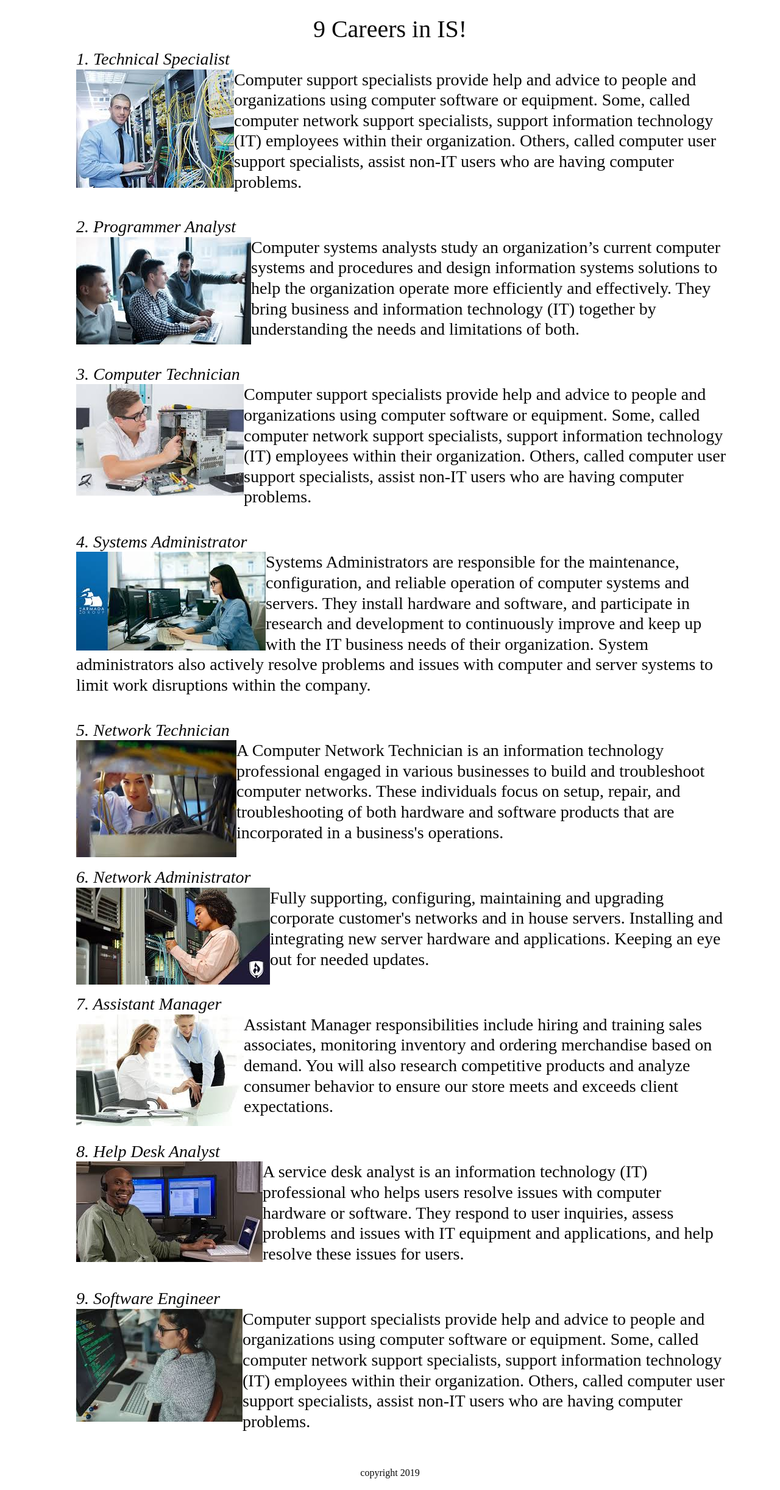
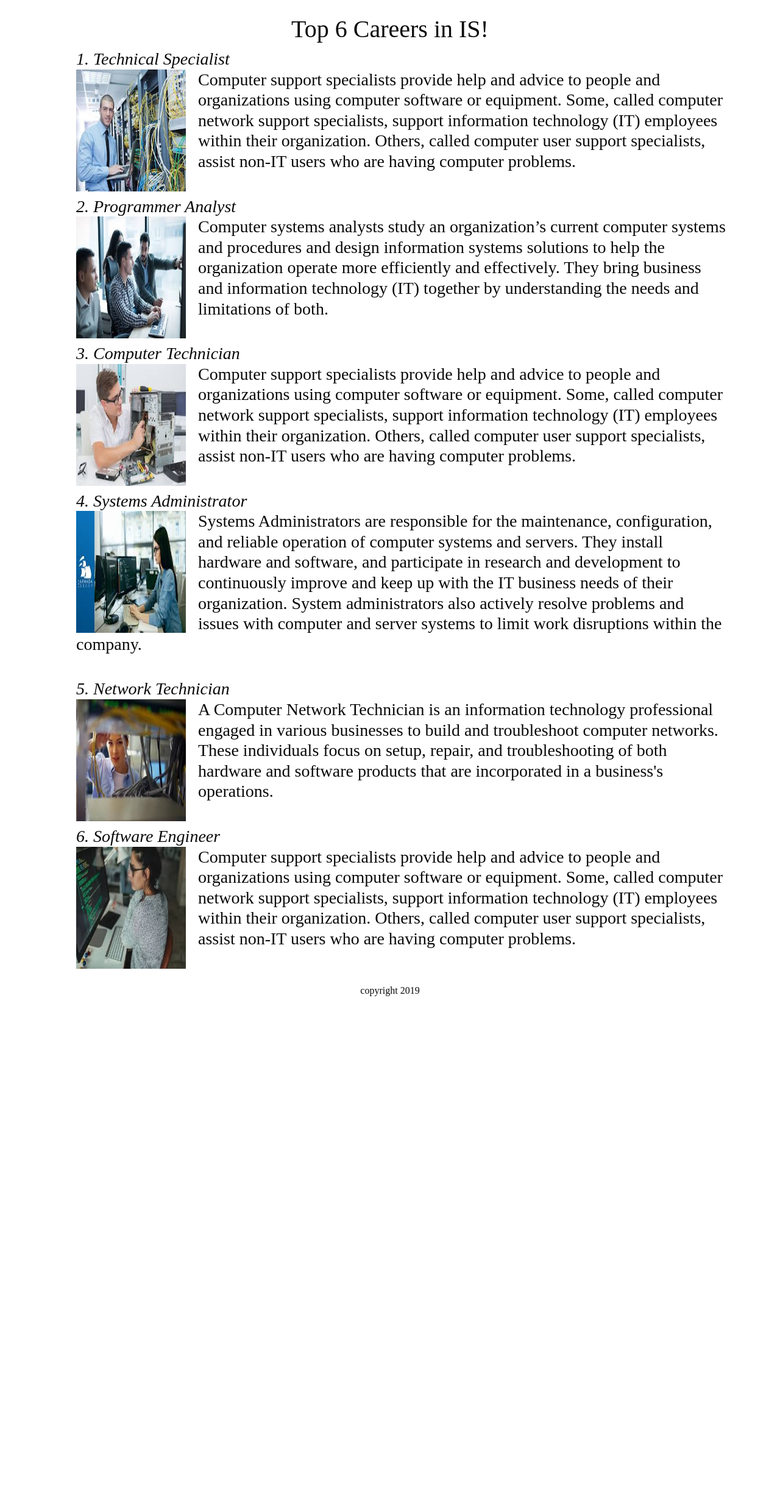
Before and after one commit to ksu-is/flask-mini-blog, a Flask app: page /careers in a window 1280 px wide. Shown: the part 42-2486 px from the top of the page at 61% size. After the commit the page ends 1676 px from the top, so only its background shows below. Run offline with Flask 2, Linux system fonts and the light colour scheme; some libraries are stand-ins or nearby versions.

Commit message:
updates to image

```diff
--- a/static/css/mainpage.css
+++ b/static/css/mainpage.css
@@ -9,6 +9,12 @@ body {
 
 header {
   background-color: rgb(227, 161, 166);
+}
+
+img {
+  padding-right: 20px;
+  width: 200px;
+  height: 200px;
 }
 
 .list {
--- a/templates/careers.html
+++ b/templates/careers.html
@@ -13,48 +13,35 @@
 
     <div style="width:100%;">
         &nbsp;&nbsp;
-        <h1>9 Careers in IS!</h1>
+        <h1>Top 6 Careers in IS!</h1>
             <ul class="toplist">
-                <h3><cite>1. Technical Specialist</cite> <br> <img class="tech"  src="/static/assets/techspec.jpg" align="left" alt="tech">
+                <h3><cite>1. Technical Specialist</cite> <br> <img src="/static/assets/techspec.jpg" align="left" alt="tech">
                     <p>Computer support specialists provide help and advice to people and organizations using computer software or equipment.
                        Some, called computer network support specialists, support information technology (IT) employees within their organization.
                        Others, called computer user support specialists, assist non-IT users who are having computer problems.</p></h3> <br>
 
-                <h3><cite>2. Programmer Analyst</cite> <br> <img class="programmer" src="/static/assets/programmer.jpg" align="left" alt="programmer">
+                <h3><cite>2. Programmer Analyst</cite> <br> <img src="/static/assets/programmer.jpg" align="left" alt="programmer">
                     <p>Computer systems analysts study an organization’s current computer systems and procedures and design information systems solutions
                        to help the organization operate more efficiently and effectively. They bring business and information technology (IT) together by
                        understanding the needs and limitations of both.</p></h3> <br>
 
-                <h3><cite>3. Computer Technician</cite> <br> <img class="ctech" src="/static/assets/computer.jpg" align="left" alt="ctech">
+                <h3><cite>3. Computer Technician</cite> <br> <img src="/static/assets/computer.jpg" align="left" alt="ctech">
                 <p>Computer support specialists provide help and advice to people and organizations using computer software or equipment. Some, called computer
                     network support specialists, support information technology (IT) employees within their organization. Others, called computer user support
                     specialists, assist non-IT users who are having computer problems.</p></h3> <br>
 
-                <h3><cite>4. Systems Administrator</cite> <br> <img class="admin" src="/static/assets/admin.jpg" align="left" alt="admin">
+                <h3><cite>4. Systems Administrator</cite> <br> <img src="/static/assets/admin.jpg" align="left" alt="admin">
                 <p> Systems Administrators are responsible for the maintenance, configuration, and reliable operation of computer systems and servers.
                     They install hardware and software, and participate in research and development to continuously improve and keep up with the IT
                     business needs of their organization. System administrators also actively resolve problems and issues with computer and server
                     systems to limit work disruptions within the company.</p> </h3> <br>
 
-                <h3><cite>5. Network Technician</cite> <br> <img class="network" src="/static/assets/network.jpg" align="left" alt="network">
+                <h3><cite>5. Network Technician</cite> <br> <img src="/static/assets/network.jpg" align="left" alt="network">
                 <p>A Computer Network Technician is an information technology professional engaged in various businesses to build and troubleshoot
                     computer networks. These individuals focus on setup, repair, and troubleshooting of both hardware and software products that are
                     incorporated in a business's operations.</p> </h3> <br>
 
-                <h3><cite>6. Network Administrator</cite> <br> <img class="nadmin" src="/static/assets/nadmin.jpg" align="left" alt="nadmin">
-                <p>Fully supporting, configuring, maintaining and upgrading corporate customer's networks and in house servers. Installing and
-                   integrating new server hardware and applications. Keeping an eye out for needed updates.</p> </h3> <br>
-
-                <h3><cite>7. Assistant Manager</cite> <br> <img class="manager" src="/static/assets/manager.jpg" align="left" alt="manager">
-                <p>Assistant Manager responsibilities include hiring and training sales associates, monitoring inventory and ordering merchandise
-                    based on demand. You will also research competitive products and analyze consumer behavior to ensure our store meets and exceeds
-                    client expectations.</p> </h3> <br>
-
-                <h3><cite>8. Help Desk Analyst</cite> <br> <img class="help" src="/static/assets/help.jpg" align="left" alt="help">
-                <p>A service desk analyst is an information technology (IT) professional who helps users resolve issues with computer hardware or software.
-                    They respond to user inquiries, assess problems and issues with IT equipment and applications, and help resolve these issues for users.</p> </h3> <br>
-
-                <h3><cite>9. Software Engineer</cite> <br> <img class="engineer" src="/static/assets/engineer.jpg" align="left" alt="engineer">
+                <h3><cite>6. Software Engineer</cite> <br> <img src="/static/assets/engineer.jpg" align="left" alt="engineer">
                 <p>Computer support specialists provide help and advice to people and organizations using computer software or
                     equipment. Some, called computer network support specialists, support information technology (IT) employees within their
                     organization. Others, called computer user support specialists, assist non-IT users who are having computer problems.</p> </h3> <br>
```
Also changed, not shown: 1 other file.
